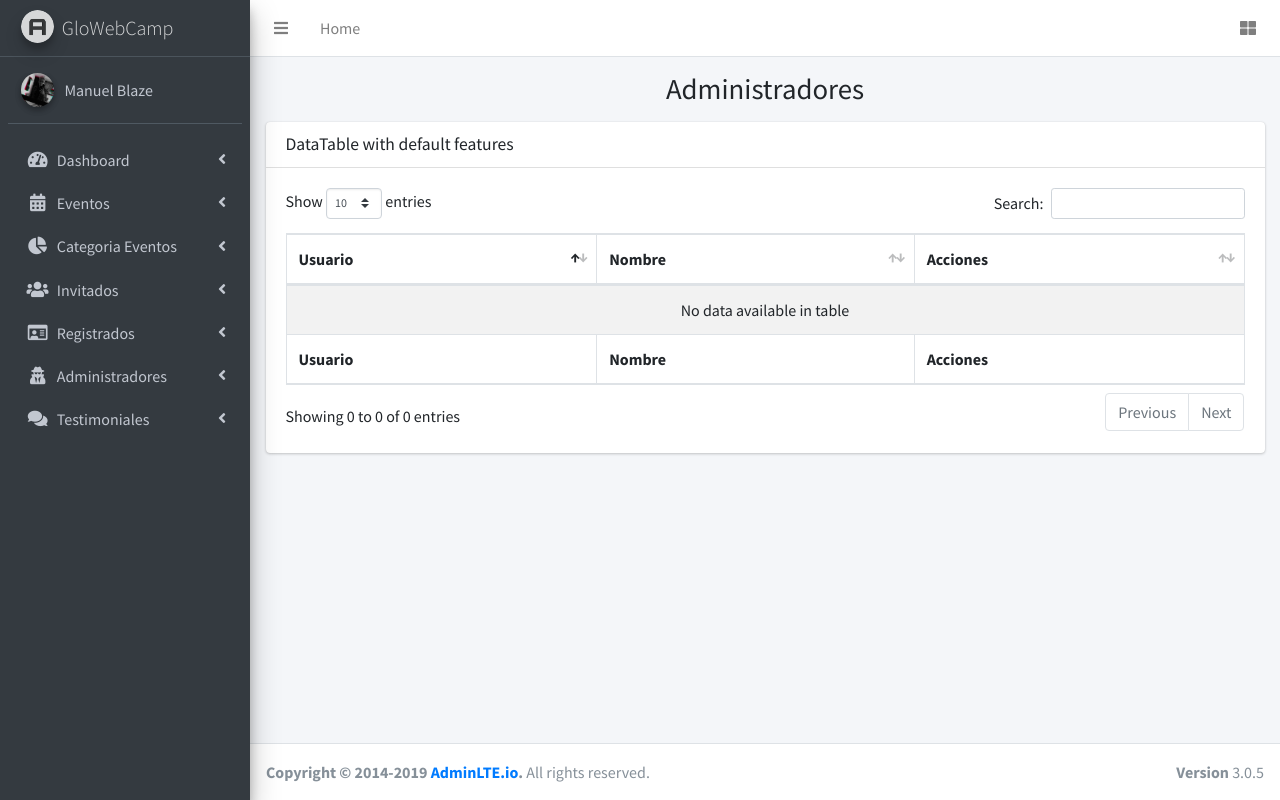
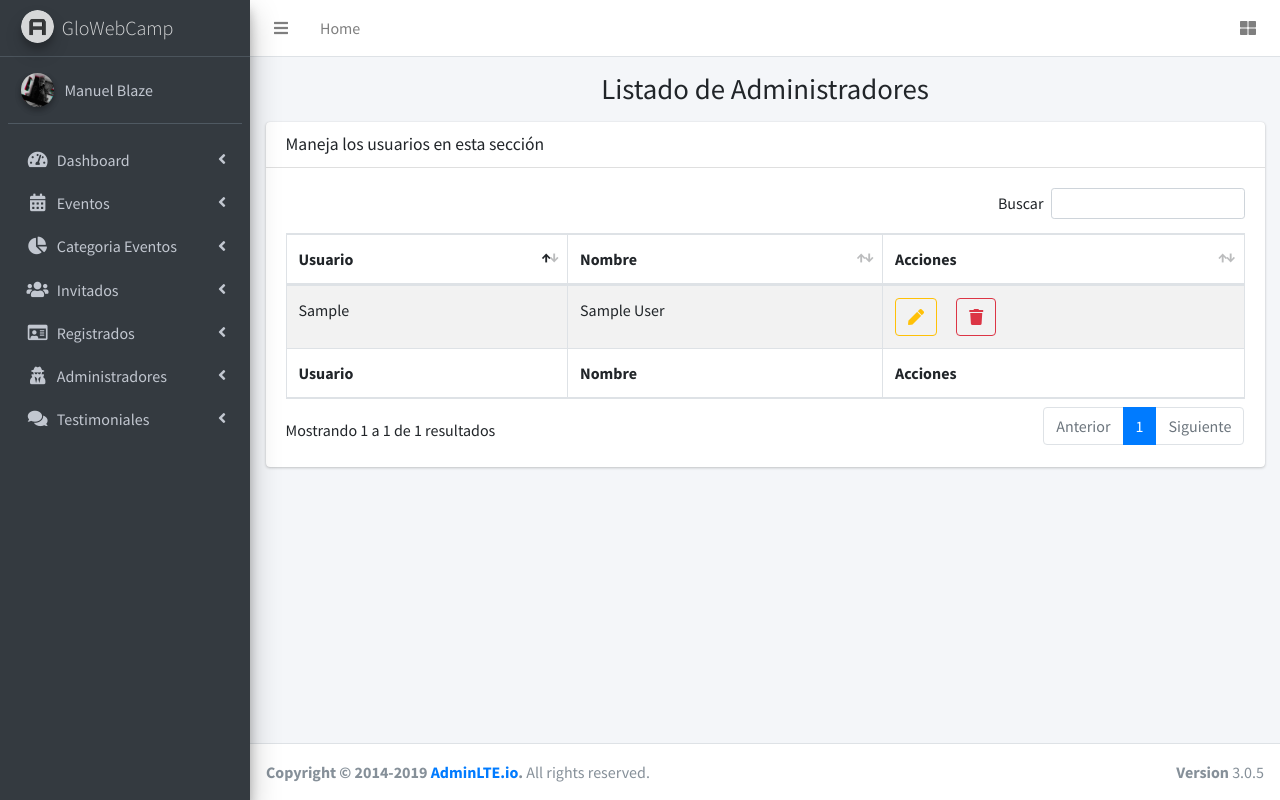
Before and after one commit to ManuelBlaze/gdlwebcamp, a PHP site: page /admin/lista-admin.php in a window 1280 px wide. Run offline with PHP 8.4, Linux system fonts and the light colour scheme; the visitor is signed in with stand-in values (Sample User, id 1); tables that the repository leaves empty or names only in its code hold one stand-in row (values such as "Sample post"); some libraries are stand-ins or nearby versions.

Commit message:
Lista de Administradores

```diff
--- a/admin/css/admin.css
+++ b/admin/css/admin.css
@@ -7,3 +7,19 @@
 .login-card-body {
     border-radius: 5rem;
 }
+
+.editar {
+    color: #ffc107;
+}
+
+.btn-outline-warning:hover .editar {
+    color: white;
+}
+
+.borrar {
+    color: #dc3545;
+}
+
+.btn-outline-danger:hover .borrar{
+    color: white;
+}
--- a/admin/js/admin-ajax.js
+++ b/admin/js/admin-ajax.js
@@ -19,7 +19,7 @@ $(document).ready(function () {
           }).then(resultado => {
             //Redireccionar
             if (resultado.value) {
-              window.location.href = 'admin-area.php';
+              window.location.href = 'lista-admin.php';
             }
           });
         } else {
--- a/admin/js/app.js
+++ b/admin/js/app.js
@@ -1,7 +1,21 @@
 $(function () {
-  $("#example1").DataTable({
+  $("#registros").DataTable({
     "responsive": true,
     "autoWidth": false,
+    "pageLength": 10,
+    "searching": true,
+    "ordering": true,
+    "lengthChange": false,
+    "language": {
+      paginate: {
+        next: 'Siguiente',
+        previous: 'Anterior'
+      },
+      info: 'Mostrando _START_ a _END_ de _TOTAL_ resultados',
+      emptyTable: 'No hay registros',
+      infoEmpty: '0 Registros',
+      search: 'Buscar'
+    }
   });
   $('#example2').DataTable({
     "paging": true,
--- a/admin/lista-admin.php
+++ b/admin/lista-admin.php
@@ -7,28 +7,25 @@
   include_once 'templates/aside.php';
 
 ?>
-    <!-- Main Sidebar Container -->
-
-
     <!-- Content Wrapper. Contains page content -->
     <div class="content-wrapper">
       <!-- Content Header (Page header) -->
       <section class="content-header">
-        <h1 class ="text-center">Administradores</h1>
+        <h1 class ="text-center">Listado de Administradores</h1>
       </section>
 
-      <!-- Main content -->
+    <!-- Main content -->
     <section class="content">
       <div class="container-fluid">
         <div class="row">
           <div class="col-12">
             <div class="card">
               <div class="card-header">
-                <h3 class="card-title">DataTable with default features</h3>
+                <h3 class="card-title">Maneja los usuarios en esta sección</h3>
               </div>
               <!-- /.card-header -->
               <div class="card-body">
-                <table id="example1" class="table table-bordered table-striped">
+                <table id="registros" class="table table-bordered table-striped">
                   <thead>
                   <tr>
                     <th>Usuario</th>
@@ -37,6 +34,31 @@
                   </tr>
                   </thead>
                   <tbody>
+
+                    <?php
+                      try {
+                        $sql = "SELECT id_admin, usuario, nombre FROM admins";
+                        $resultado = $conn->query($sql);
+                      } catch (Exception $e) {
+                        $error = $e->getMessage();
+                        echo $error;
+                      }
+
+                      while($admin = $resultado->fetch_assoc()) { ?>
+                        <tr>
+                          <td><?php echo $admin['usuario']; ?></td>
+                          <td><?php echo $admin['nombre']; ?></td>
+                          <td>
+                            <a href="editar-admin.php?id=<?php echo $admin['id_admin'] ?>" class="mr-2 btn-outline-warning btn margin">
+                              <i class="fas fa-pen editar"></i>
+                            </a>
+                            <a data-id="<?php echo $admin['id_admin'] ?>" data-tipo="admin" class="ml-2 btn-outline-danger btn margin borrar_registro" href="#" >
+                              <i class="fas fa-trash borrar"></i>
+                            </a>
+                          </td>
+                        </tr>
+                      <?php }
+                    ?>
 
                   </tbody>
                   <tfoot>
```
